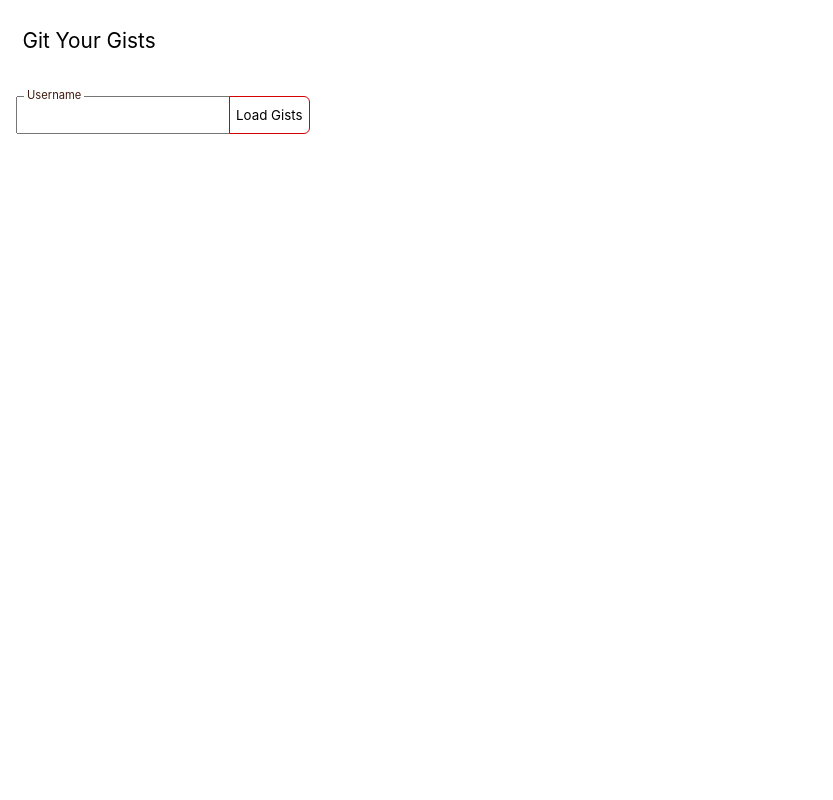
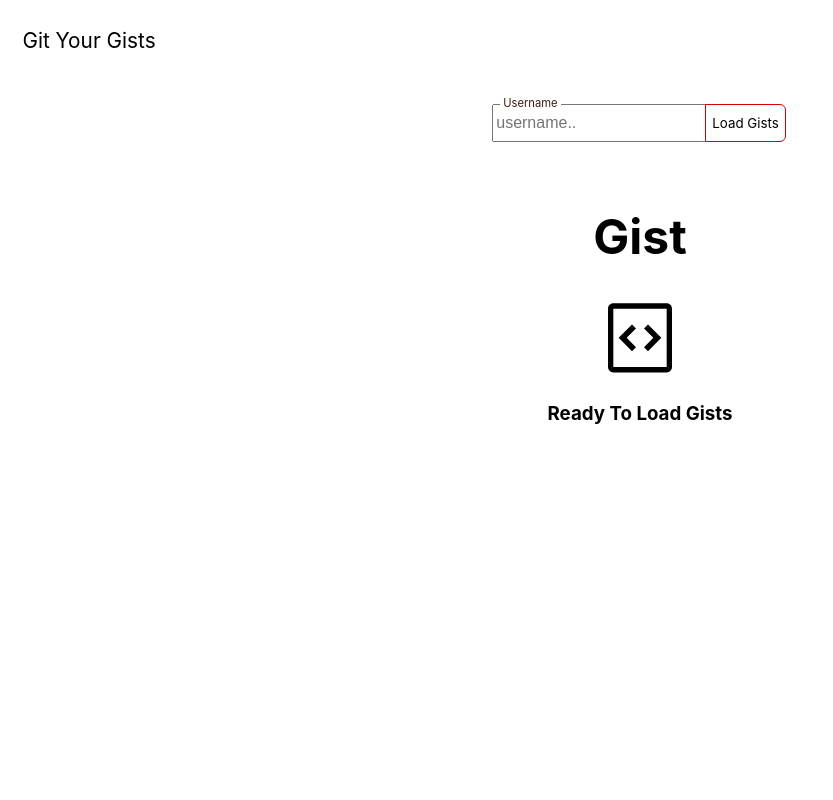
Before and after one commit to stefaneduard-deaconu/git-your-gists, a React (Create React App) app: page / in a window 1280 px wide. Shown: the top 800 px of the page, without its empty margins (0-833 px from the left). Built offline with nearby package versions, Linux system fonts and the light colour scheme.

Commit message:
added gists component, implemented all dispatch calls and one extra action (LOAD_INTERRUPT), added comments, gist image and updated style TODO add

```diff
--- a/src/components/Footer.tsx
+++ b/src/components/Footer.tsx
@@ -12,6 +12,7 @@ const Footer = () => {
                 <ul>
                     <li><a href="https://www.flaticon.com/free-icons/notepad" title="notepad icons">Notepad icons
                         created by Smashicons - Flaticon</a></li>
+                    <li><a href="https://iconscout.com/icons/gist" target="_blank">Gist Icon</a> on <a href="https://iconscout.com">IconScout</a></li>
                 </ul>
             </div>
             <div className={styles.column}>
--- /dev/null
+++ b/src/pages/home/GistBrowser.module.css
@@ -0,0 +1,23 @@
+.gistBrowser {
+    display: flex;
+    flex-direction: column;
+
+    align-items: center;
+}
+
+.gistBrowser .gistState {
+
+    display: flex;
+    flex-direction: column;
+
+    align-items: center;
+}
+
+.gistBrowser .gistState h1 {
+    font-size: 3rem;
+
+}
+
+.gistBrowser .gistState img {
+    width: 5vw;
+}
--- /dev/null
+++ b/src/pages/home/GistBrowser.tsx
@@ -0,0 +1,88 @@
+import React, {useCallback, useEffect} from "react";
+
+import {GistsAction, GistsState} from "../../reducers/gistsReducer";
+
+import LoadingSpinner from "../../components/LoadingSpinner";
+
+import styles from './GistBrowser.module.css'
+import gistImg from '../../media/svg/gist.svg'
+import {Octokit} from "@octokit/core";
+import {GITHUB_PAT} from "../../config";
+
+
+export type PropsType = {
+    appState: GistsState,
+    dispatch: React.Dispatch<GistsAction>
+}
+
+const octokit = new Octokit({
+    auth: GITHUB_PAT
+})
+
+const GistBrowser = ({appState, dispatch}: PropsType) => {
+
+    // event handlers:
+
+    useEffect(() => {
+        if (appState.isLoading) {
+            // try loading the users:
+
+            octokit
+                .request('GET /users/{username}/gists', {
+                    username: appState.username
+                })
+                .then(res => {
+                    console.log(res)
+                    // dispatch for type LOADED_USER_GISTS if everything worked just fine
+                    dispatch({
+                        type: 'LOADED_USER_GISTS',
+                        payload: res.data
+                    })
+                })
+                .catch(err => {
+                    // and dispatch the error text if it didn't:
+                    dispatch({
+                        type: 'LOAD_ERROR',
+                        payload: err.toString()
+                    })
+                })
+
+        }
+    }, [appState.isLoading])
+
+    return (
+        <div className={styles.gistBrowser}>
+            {
+                !appState.isLoading ? (
+                    <>
+                        <div className={styles.gistState}>
+                            {
+                                appState.userGists == null ? (
+                                    <>
+                                        <h1>Gist</h1>
+                                        <img src={gistImg} alt={'GitHub Gists Logo Icon'}/>
+                                        <h3>Ready To Load Gists</h3>
+                                    </>
+
+                                ) : (
+                                    <pre>
+                                    {JSON.stringify(appState.userGists, null, 4)}
+                                        </pre>
+                                )
+                            }
+                        </div>
+
+                    </>
+                ) : (
+                    <>
+                        <h3>Loading..</h3>
+
+                        <LoadingSpinner size={64}/>
+                    </>
+                )
+            }
+        </div>
+    )
+}
+
+export default GistBrowser;
--- a/src/pages/home/Home.module.css
+++ b/src/pages/home/Home.module.css
@@ -1,3 +1,10 @@
 .home {
+    display: flex;
+    flex-direction: column;
 
+    justify-items: center;
+    align-items: center ;
+
+    gap: 3vw;
+    margin: 3vh 3vw; /* show page elements like inside a container */
 }
--- a/src/pages/home/Home.tsx
+++ b/src/pages/home/Home.tsx
@@ -9,41 +9,21 @@ import gistsReducer, {defaultUserState} from "../../reducers/gistsReducer";
 // Octokit.js
 import {GITHUB_PAT} from "../../config";
 import SearchBar from "./SearchBar";
+import GistBrowser from "./GistBrowser";
 
-const octokit = new Octokit({
-    auth: GITHUB_PAT
-})
 
 
 const Home = () => {
 
     let [appState, dispatch] = useReducer(gistsReducer, defaultUserState);
 
-    useEffect(() => {
-        if (appState.isLoading) {
-            // try loading the users:
-
-            // // dispatch for type LOADED_USER_GISTS if everything worked just fine
-            // dispatch({
-            //     type: 'LOADED_USER_GISTS'
-            // })
-            // // and dispatch the error text if it didn't:
-            // dispatch({
-            //     type: 'LOAD_ERROR',
-            //     payload: 'TODO ERROR TEXT'
-            // })
-
-        }
-    }, [appState.isLoading])
-
-
 
     return (
         <div className={styles.home}>
-            <SearchBar  appState={appState} dispatch={dispatch}/>
+            <SearchBar appState={appState} dispatch={dispatch}/>
 
             {/*TODO add component used for listing GitHub Gists, which also use  appState  and  dispatch  */}
-
+            <GistBrowser appState={appState} dispatch={dispatch}/>
         </div>
     );
 }
--- a/src/pages/home/SearchBar.tsx
+++ b/src/pages/home/SearchBar.tsx
@@ -5,7 +5,7 @@ import {GistsAction, GistsState} from "../../reducers/gistsReducer";
 import LoadingSpinner from "../../components/LoadingSpinner";
 
 import styles from './SearchBar.module.css'
-import  './SearchBar.css' // globals
+import './SearchBar.css' // globals
 
 
 export type PropsType = {
@@ -35,24 +35,18 @@ const SearchBar = ({appState, dispatch}: PropsType) => {
                 <label htmlFor="username">Username</label>
                 <input name={'username'} type="text"
                        onChange={updateUsername}
+                       placeholder={'username..'}
                 />
             </div>
 
             {
-                !appState.isLoading ? (
                 <button type={"button"}
                         className={styles.btn}
                         onClick={loadGists}
                 >
                     Load Gists
                 </button>
-                ) : (
-                    <button type={"button"}
-                            className={`${styles.btnLoading} ${styles.btn}`}
-                    >
-                        <LoadingSpinner size={24}/>
-                    </button>
-                )
+
             }
 
         </form>
--- a/src/reducers/gistsReducer.ts
+++ b/src/reducers/gistsReducer.ts
@@ -13,6 +13,9 @@ export type ActionLoadedUserGists = {
     type: 'LOADED_USER_GISTS',
     payload: Gist[]
 }
+export type ActionLoadInterrupt = {
+    type: 'LOAD_INTERRUPT'
+}
 
 export type Gist = {}
 
@@ -20,7 +23,7 @@ export type GistsState = {
     username: string
     isLoading: boolean,
     loadError?: string,
-    usersGists?: Gist[]
+    userGists?: Gist[]
 }
 export const defaultUserState = {
     username: '',
@@ -32,6 +35,7 @@ export type GistsAction =
     | ActionLoadUserGists
     | ActionLoadedUserGists
     | ActionLoadError
+    | ActionLoadInterrupt
 
 export default function gistsReducer(state: GistsState, action: GistsAction): GistsState {
     switch (action.type) {
@@ -40,9 +44,9 @@ export default function gistsReducer(state: GistsState, action: GistsAction): Gi
         case 'LOAD_USER_GISTS':
             return {...state, isLoading: true};
         case 'LOAD_ERROR':
-            return {...state, usersGists: [], loadError: action.payload, isLoading: false}
+            return {...state, userGists: [], loadError: action.payload, isLoading: false}
         case 'LOADED_USER_GISTS':
-            return {...state, usersGists: action.payload, isLoading: false}
+            return {...state, userGists: action.payload, isLoading: false}
         default:
             return state;
     }
```
Also changed, not shown: src/components/LoadingSpinner.svg, src/media/svg/gist.svg (added). Lines whose indentation alone changed are shown as unchanged.
